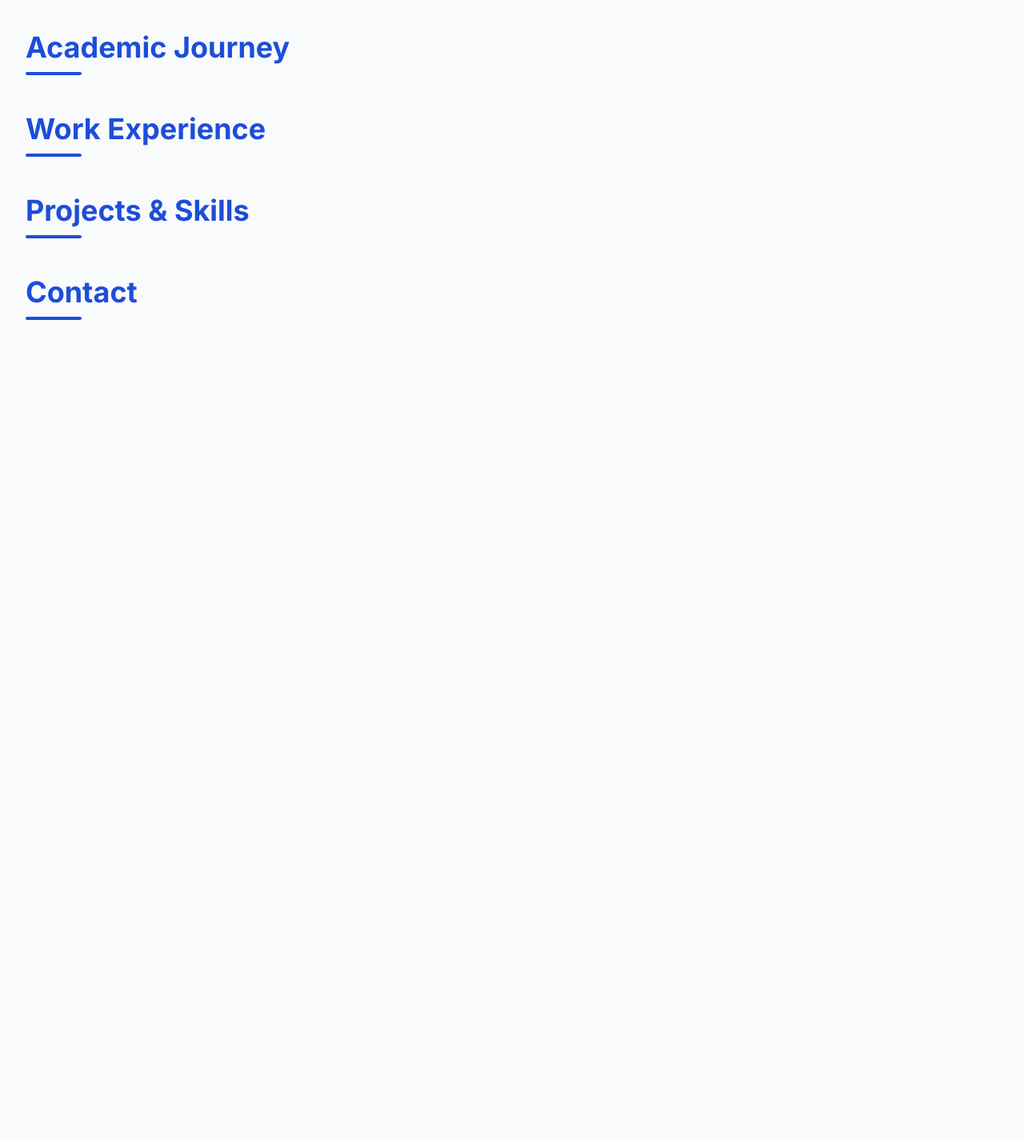
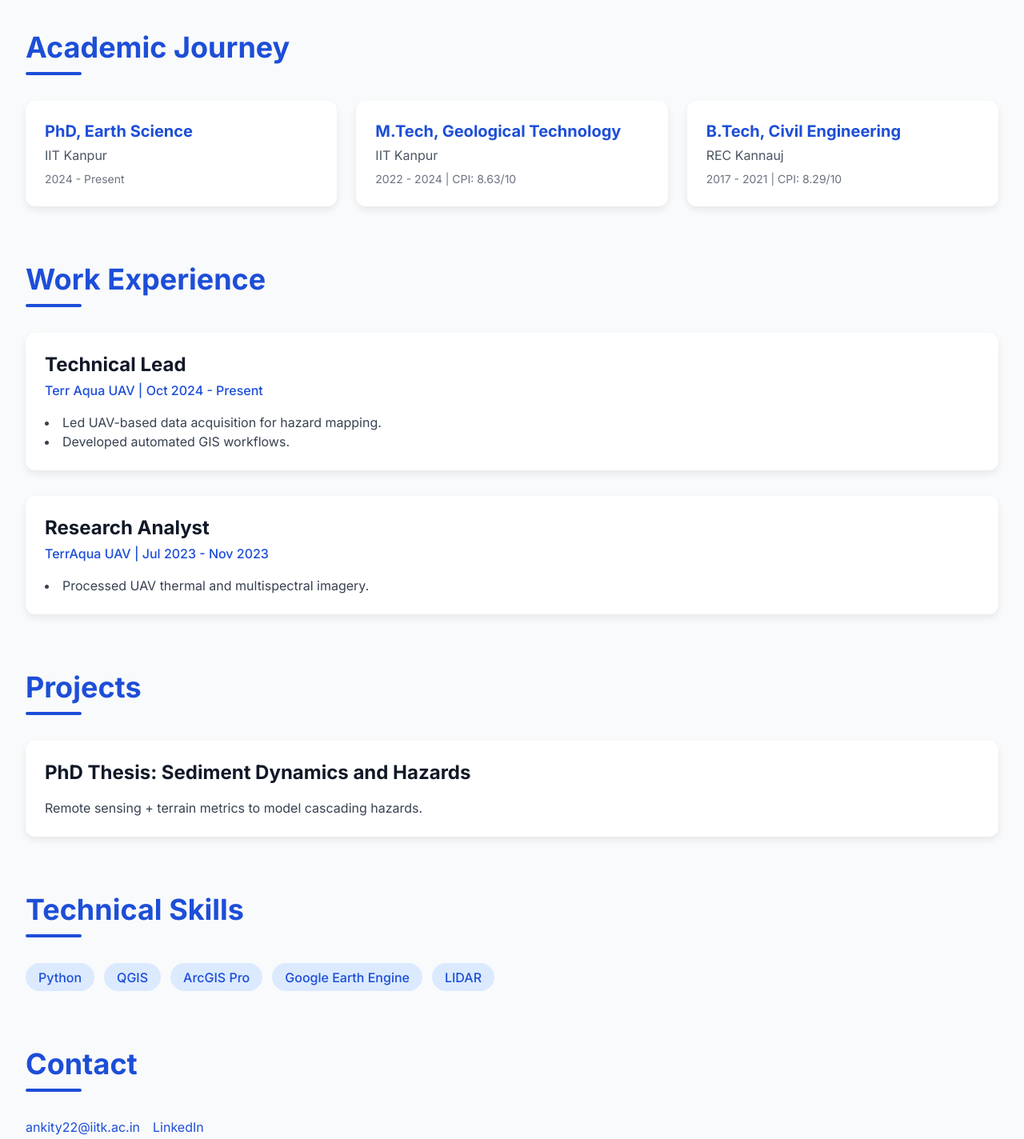
Before and after one commit to yankit247/yankit.github.io, a plain HTML site: page about.html in a window 1280 px wide. Shown: the whole page at 80% size. Before the commit the page ends 800 px from the top, so only its background shows below. Drawn offline with nearby package versions, Linux system fonts and the light colour scheme.

Commit message:
Add files via upload

```diff
--- a/about.html
+++ b/about.html
@@ -1,30 +1,84 @@
 <!DOCTYPE html>
 <html lang="en">
 <head>
-    <meta charset="UTF-8">
-    <meta name="viewport" content="width=device-width, initial-scale=1.0">
+  <meta charset="UTF-8"/>
+  <meta name="viewport" content="width=device-width, initial-scale=1.0"/>
   <title>About - Ankit Yadav</title>
   <script src="https://cdn.tailwindcss.com"></script>
-    <link rel="stylesheet" href="styles.css">
+  <link rel="stylesheet" href="styles.css"/>
 </head>
 <body class="antialiased">
-    <main class="container mx-auto p-8 space-y-10">
+  <main class="container mx-auto p-8 space-y-16">
+
     <section>
       <h2 class="section-heading">Academic Journey</h2>
-            <!-- Academic Cards... (PhD, MTech, BTech) -->
+      <div class="grid grid-cols-1 md:grid-cols-2 lg:grid-cols-3 gap-6">
+        <div class="card p-6">
+          <h3 class="text-xl font-bold text-blue-700">PhD, Earth Science</h3>
+          <p class="text-gray-600 mt-1">IIT Kanpur</p>
+          <p class="text-sm text-gray-500 mt-2">2024 - Present</p>
+        </div>
+        <div class="card p-6">
+          <h3 class="text-xl font-bold text-blue-700">M.Tech, Geological Technology</h3>
+          <p class="text-gray-600 mt-1">IIT Kanpur</p>
+          <p class="text-sm text-gray-500 mt-2">2022 - 2024 | CPI: 8.63/10</p>
+        </div>
+        <div class="card p-6">
+          <h3 class="text-xl font-bold text-blue-700">B.Tech, Civil Engineering</h3>
+          <p class="text-gray-600 mt-1">REC Kannauj</p>
+          <p class="text-sm text-gray-500 mt-2">2017 - 2021 | CPI: 8.29/10</p>
+        </div>
+      </div>
     </section>
+
     <section>
       <h2 class="section-heading">Work Experience</h2>
-            <!-- Work Cards... -->
+      <div class="space-y-8">
+        <div class="card p-6 project-card">
+          <h3 class="text-2xl font-bold text-gray-900">Technical Lead</h3>
+          <p class="text-blue-700 font-medium mt-1">Terr Aqua UAV | Oct 2024 - Present</p>
+          <ul class="list-disc list-inside mt-4 text-gray-700">
+            <li>Led UAV-based data acquisition for hazard mapping.</li>
+            <li>Developed automated GIS workflows.</li>
+          </ul>
+        </div>
+        <div class="card p-6 project-card">
+          <h3 class="text-2xl font-bold text-gray-900">Research Analyst</h3>
+          <p class="text-blue-700 font-medium mt-1">TerrAqua UAV | Jul 2023 - Nov 2023</p>
+          <ul class="list-disc list-inside mt-4 text-gray-700">
+            <li>Processed UAV thermal and multispectral imagery.</li>
+          </ul>
+        </div>
+      </div>
     </section>
+
     <section>
-            <h2 class="section-heading">Projects & Skills</h2>
-            <!-- Projects and Skills -->
+      <h2 class="section-heading">Projects</h2>
+      <div class="card p-6 project-card">
+        <h3 class="text-2xl font-bold text-gray-900">PhD Thesis: Sediment Dynamics and Hazards</h3>
+        <p class="mt-4 text-gray-700">Remote sensing + terrain metrics to model cascading hazards.</p>
+      </div>
     </section>
+
+    <section>
+      <h2 class="section-heading">Technical Skills</h2>
+      <div class="flex flex-wrap gap-3">
+        <span class="skill-tag">Python</span>
+        <span class="skill-tag">QGIS</span>
+        <span class="skill-tag">ArcGIS Pro</span>
+        <span class="skill-tag">Google Earth Engine</span>
+        <span class="skill-tag">LIDAR</span>
+      </div>
+    </section>
+
     <section>
       <h2 class="section-heading">Contact</h2>
-            <!-- Contact Info -->
+      <div class="flex space-x-4 items-center">
+        <a href="mailto:ankity22@iitk.ac.in" class="text-blue-700 hover:underline">ankity22@iitk.ac.in</a>
+        <a href="https://linkedin.com/in/ankit-yadav-273377179" class="text-blue-700 hover:underline" target="_blank">LinkedIn</a>
+      </div>
     </section>
+
   </main>
 </body>
 </html>
```
Also changed, not shown: index.html (+7 -12 lines). Lines whose indentation alone changed are shown as unchanged.
